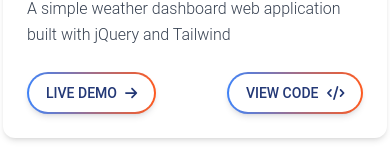
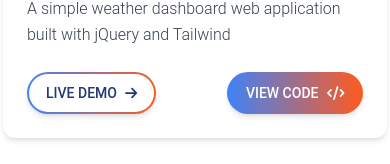
Before and after one commit to tavargas9/react-portfolio, a React (Vite) app: page /portfolio in a window 390 px wide. Shown: the part 582-746 px from the top of the page. Built offline with nearby package versions, Linux system fonts and the light colour scheme.

Commit message:
fix link and portfolio buttons for mobile

```diff
--- a/src/components/Card.jsx
+++ b/src/components/Card.jsx
@@ -54,11 +54,11 @@ import { FontAwesomeIcon } from "@fortawesome/react-fontawesome"
                             </span>
                         </Button>
                         <Button
-                            onClick={() => window.open(project.href, '_blank')}
+                            onClick={() => window.open(project.repo, '_blank')}
                             className="rounded-full group flex items-center justify-center p-0.5 text-center font-medium relative focus:z-10 focus:outline-none text-white bg-gradient-to-r from-blue-500 to-orange-500 enabled:hover:bg-gradient-to-l focus:ring-blue-200 dark:focus:ring-blue-800 rounded-full focus:ring-2"
                             ripple={false}
                         >
-                            <span className='items-center flex justify-center bg-white text-blue-900 transition-all duration-75 ease-in group-enabled:group-hover:bg-opacity-0 group-enabled:group-hover:text-inherit dark:bg-gray-900 dark:text-white w-full rounded-full text-sm px-4 py-2 border border-transparent'>
+                            <span className='items-center flex justify-center text-white transition-all duration-75 ease-in group-enabled:group-hover:bg-opacity-0 group-enabled:group-hover:text-inherit dark:bg-gray-900 dark:text-white w-full rounded-full text-sm px-4 py-2 border border-transparent'>
                                 View Code <FontAwesomeIcon icon={faCode} className="ml-2"/>
                             </span>
                         </Button>
```
